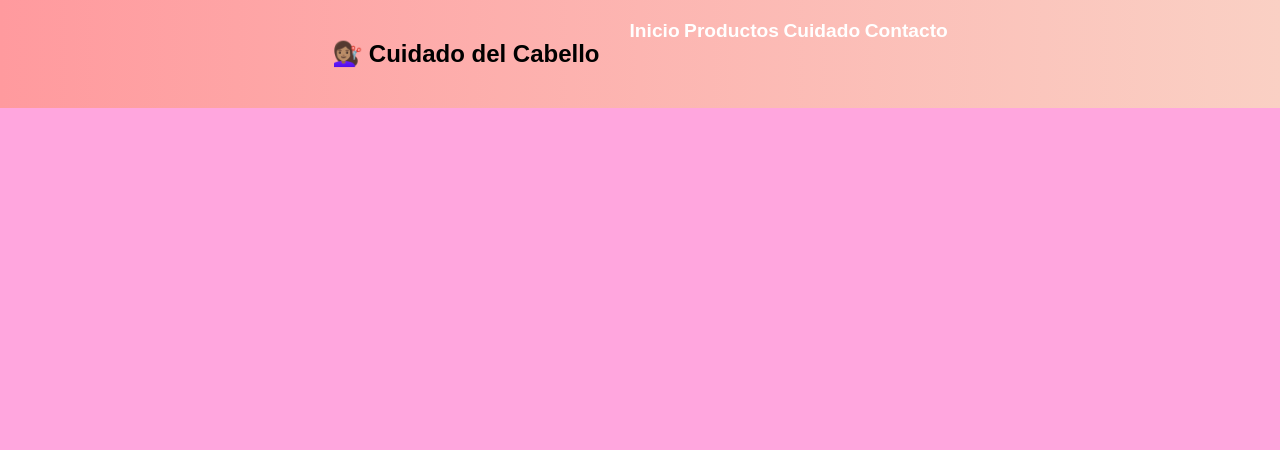
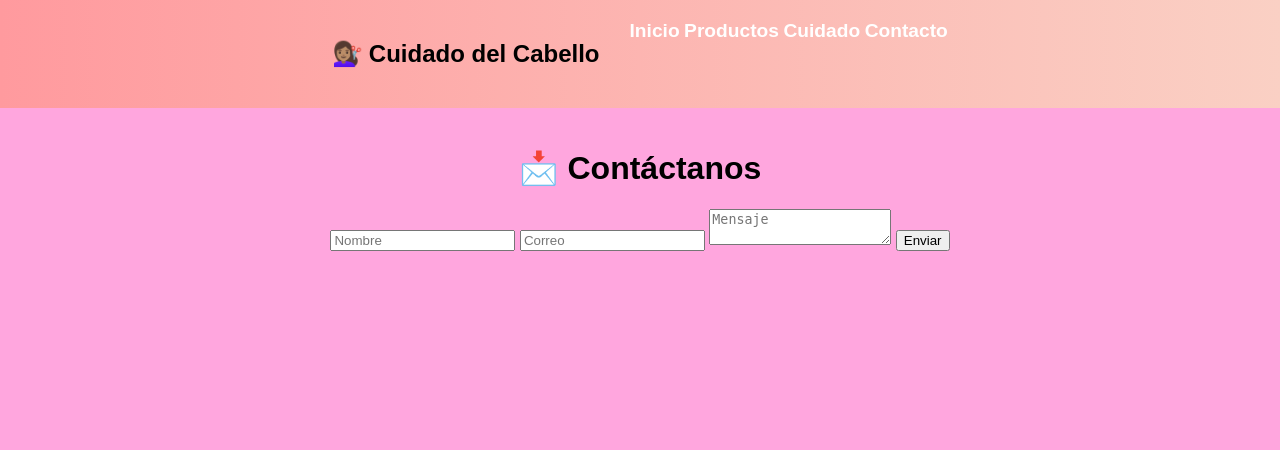
Before and after one commit to stefaniaosoriolozano580-ui/trabajo_fastapi, a FastAPI app: page /contacto in a window 1280 px wide. Shown: the top 450 px of the page. Run offline with FastAPI, Linux system fonts and the light colour scheme.

Commit message:
Revise contacto.html structure and content

```diff
--- a/templates/contacto.html
+++ b/templates/contacto.html
@@ -1,6 +1,14 @@
 {% extends "base.html" %}
-{% block titulo %}Contacto — Bloomshell{% endblock %}
-{% block contenido %}
-<h1>Contáctanos</h1>
-<p>Escríbenos a: <strong>bloomshellpaginaweb@gmail.com</strong></p>
+
+{% block title %}Contacto{% endblock %}
+
+{% block content %}
+<h1>📩 Contáctanos</h1>
+
+<div class="card">
+    <input type="text" placeholder="Nombre">
+    <input type="email" placeholder="Correo">
+    <textarea placeholder="Mensaje"></textarea>
+    <button>Enviar</button>
+</div>
 {% endblock %}
```
